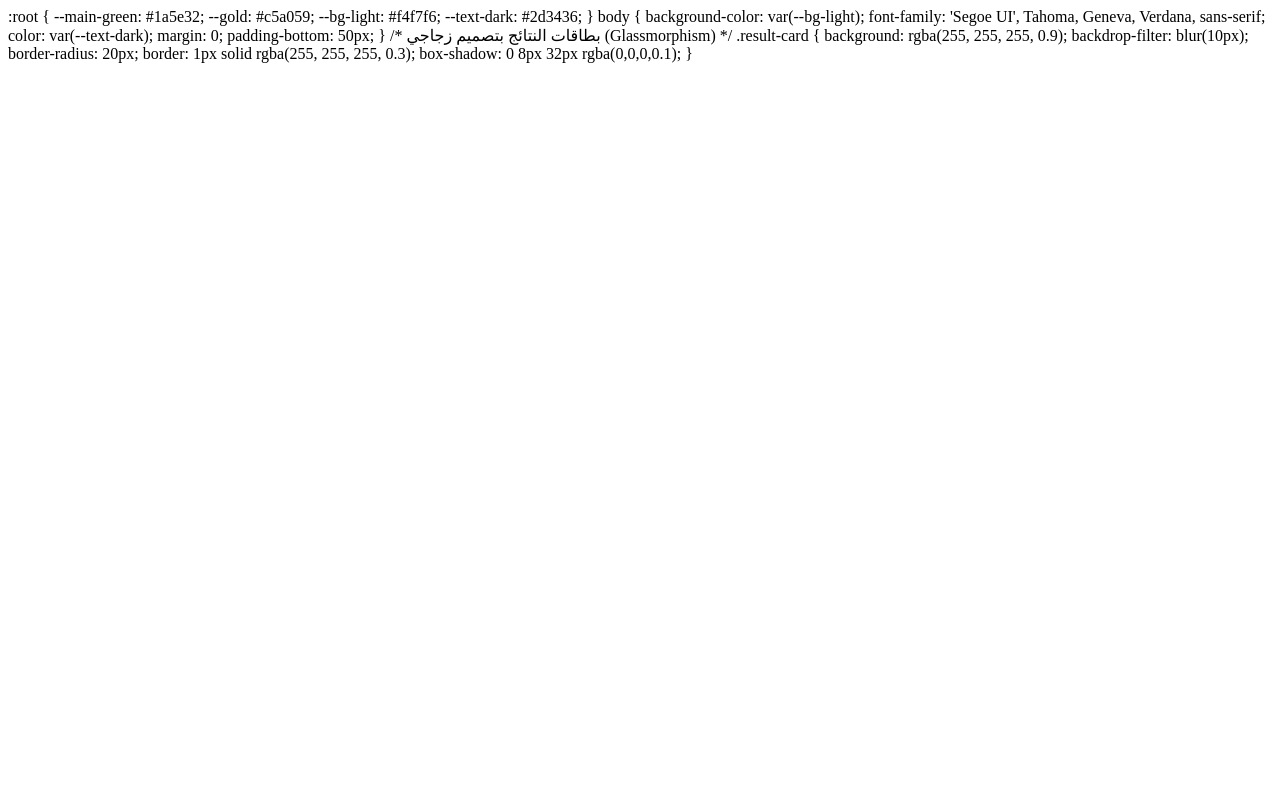
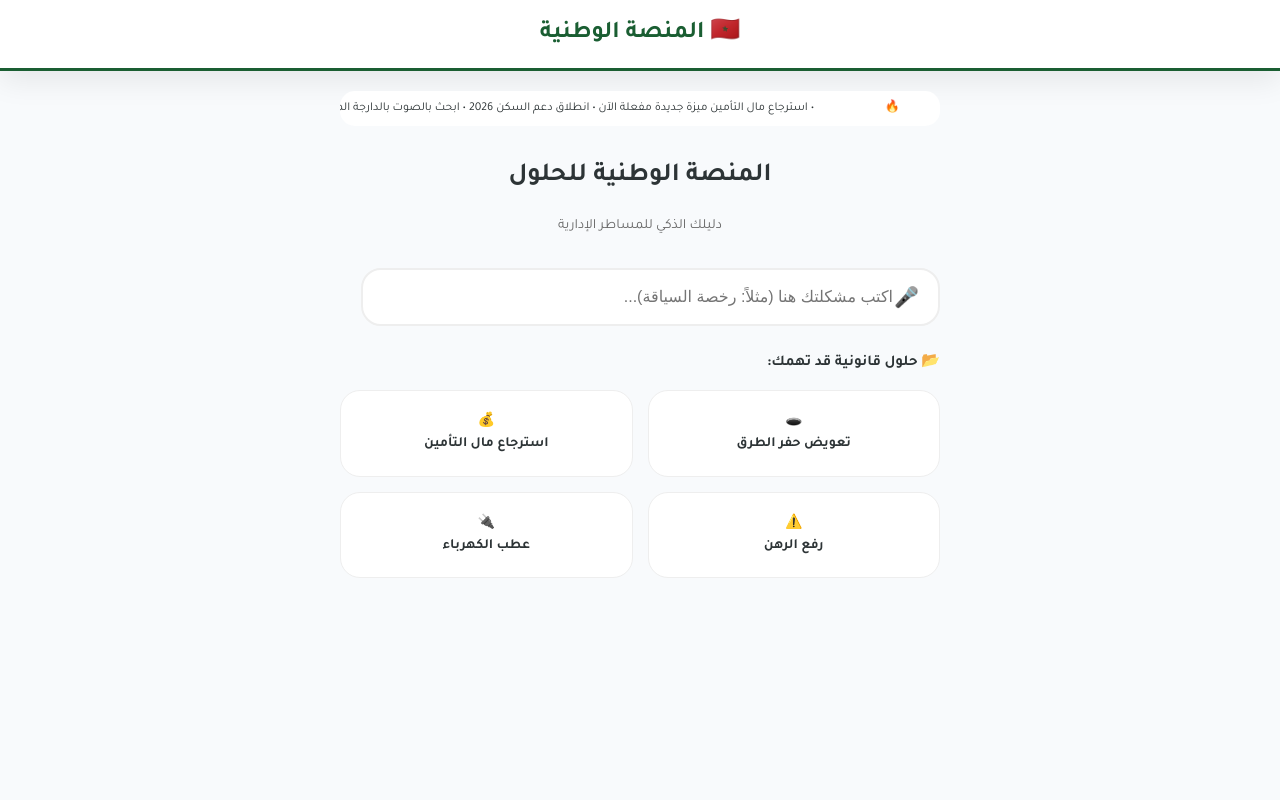
Before and after one commit to younessamsong09-hue/taourirt-app, a Flask app: page / in a window 1280 px wide. Run offline with Flask 3, Linux system fonts and the light colour scheme.

Commit message:
Update base.html

```diff
--- a/templates/base.html
+++ b/templates/base.html
@@ -1,23 +1,82 @@
+<!DOCTYPE html>
+<html lang="ar" dir="rtl">
+<head>
+    <meta charset="UTF-8">
+    <meta name="viewport" content="width=device-width, initial-scale=1.0">
+    <title>المنصة الوطنية للحلول | تاوريرت هب</title>
+    <link href="https://fonts.googleapis.com/css2?family=Tajawal:wght@400;700&display=swap" rel="stylesheet">
+    <style>
         :root {
             --main-green: #1a5e32;
+            --light-green: #e8f5e9;
             --gold: #c5a059;
-    --bg-light: #f4f7f6;
             --text-dark: #2d3436;
+            --shadow: 0 10px 30px rgba(0,0,0,0.08);
         }
 
         body {
-    background-color: var(--bg-light);
-    font-family: 'Segoe UI', Tahoma, Geneva, Verdana, sans-serif;
+            font-family: 'Tajawal', sans-serif;
+            background-color: #f8fafc;
             color: var(--text-dark);
             margin: 0;
-    padding-bottom: 50px;
+            line-height: 1.6;
         }
 
-/* بطاقات النتائج بتصميم زجاجي (Glassmorphism) */
+        .navbar {
+            background: white;
+            padding: 15px;
+            text-align: center;
+            box-shadow: var(--shadow);
+            border-bottom: 3px solid var(--main-green);
+        }
+
+        .container {
+            max-width: 600px;
+            margin: 20px auto;
+            padding: 0 20px;
+        }
+
+        /* تحسين شكل بطاقات النتائج */
         .result-card {
-    background: rgba(255, 255, 255, 0.9);
-    backdrop-filter: blur(10px);
+            background: white;
             border-radius: 20px;
-    border: 1px solid rgba(255, 255, 255, 0.3);
-    box-shadow: 0 8px 32px rgba(0,0,0,0.1);
+            padding: 25px;
+            margin-top: 25px;
+            border: 1px solid #edf2f7;
+            box-shadow: var(--shadow);
+            animation: slideUp 0.5s ease;
         }
+
+        @keyframes slideUp {
+            from { opacity: 0; transform: translateY(20px); }
+            to { opacity: 1; transform: translateY(0); }
+        }
+
+        .btn-action {
+            display: inline-flex;
+            align-items: center;
+            justify-content: center;
+            gap: 8px;
+            padding: 12px;
+            border-radius: 12px;
+            border: none;
+            cursor: pointer;
+            font-weight: bold;
+            transition: 0.3s;
+            text-decoration: none;
+            flex: 1;
+        }
+
+        .btn-print { background: #edf2f7; color: #4a5568; }
+        .btn-whatsapp { background: #25D366; color: white; }
+    </style>
+</head>
+<body>
+    <div class="navbar">
+        <h2 style="margin:0; color:var(--main-green);">🇲🇦 المنصة الوطنية</h2>
+    </div>
+    <div class="container">
+        {% block content %}{% endblock %}
+    </div>
+</body>
+</html>
```
Lines whose indentation alone changed are shown as unchanged.
